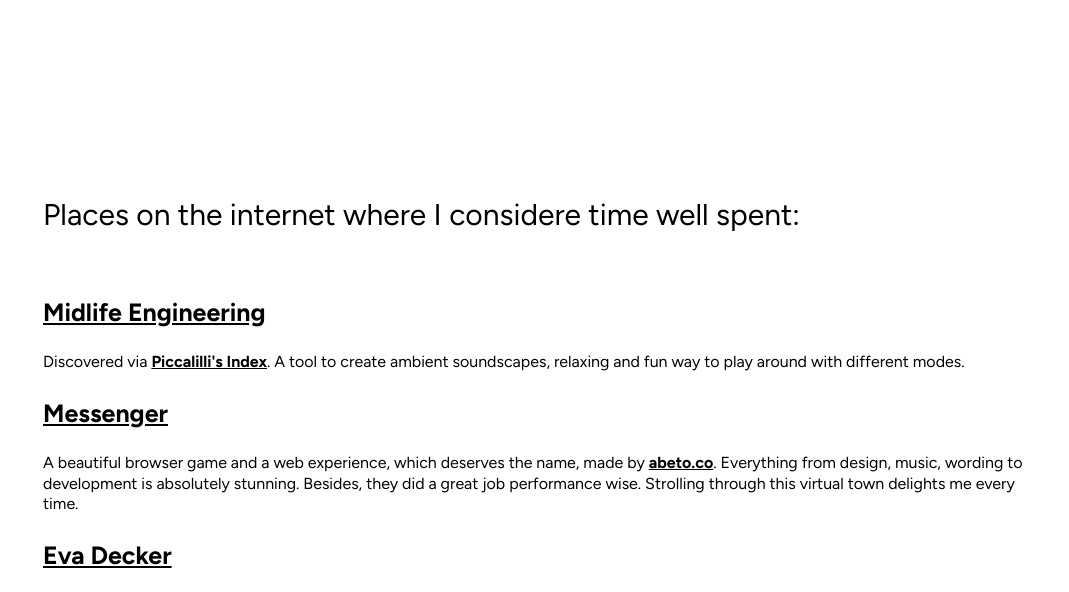
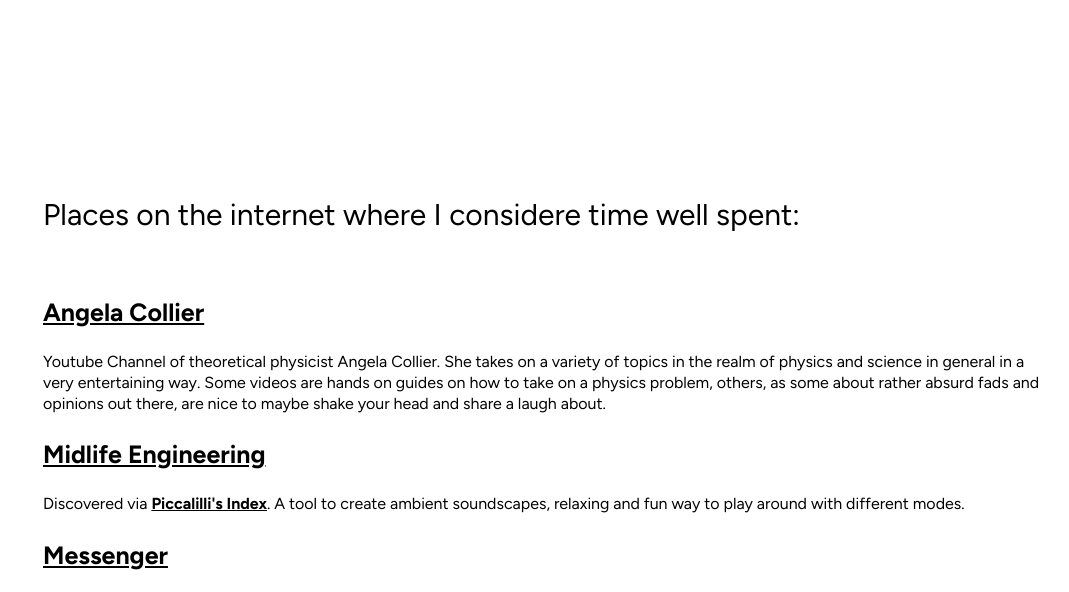
Before and after one commit to lenakujath/personal-website, an Eleventy site: page src/links.md in a window 1280 px wide. Shown: the part 580-1172 px from the top of the page, without its empty margins (97-1166 px from the left). Built offline with nearby package versions, Linux system fonts and the light colour scheme; Eleventy itself is replaced by a stand-in of ours; files that its build step writes are made by us from their sources.

Commit message:
add new post to links section

```diff
--- a/src/links.md
+++ b/src/links.md
@@ -5,6 +5,11 @@ image: "../../../images/idea.svg"
 alt: "lightbulb vector graph"
 layout: 'links.njk'
 ---
+### [Angela Collier](https://www.youtube.com/@acollierastro/videos)
+
+Youtube Channel of theoretical physicist Angela Collier. She takes on a variety of topics in the realm of physics and science in general
+in a very entertaining way. Some videos are hands on guides on how to take on a physics problem, others, as some about rather absurd fads and opinions out there, are nice to maybe shake your head and share a laugh about.
+
 ### [Midlife Engineering](https://www.midlife.engineering)
 
 Discovered via [Piccalilli's Index](https://piccalil.li/the-index/158). A tool to create ambient soundscapes, relaxing and fun way to play around with different modes.
```
